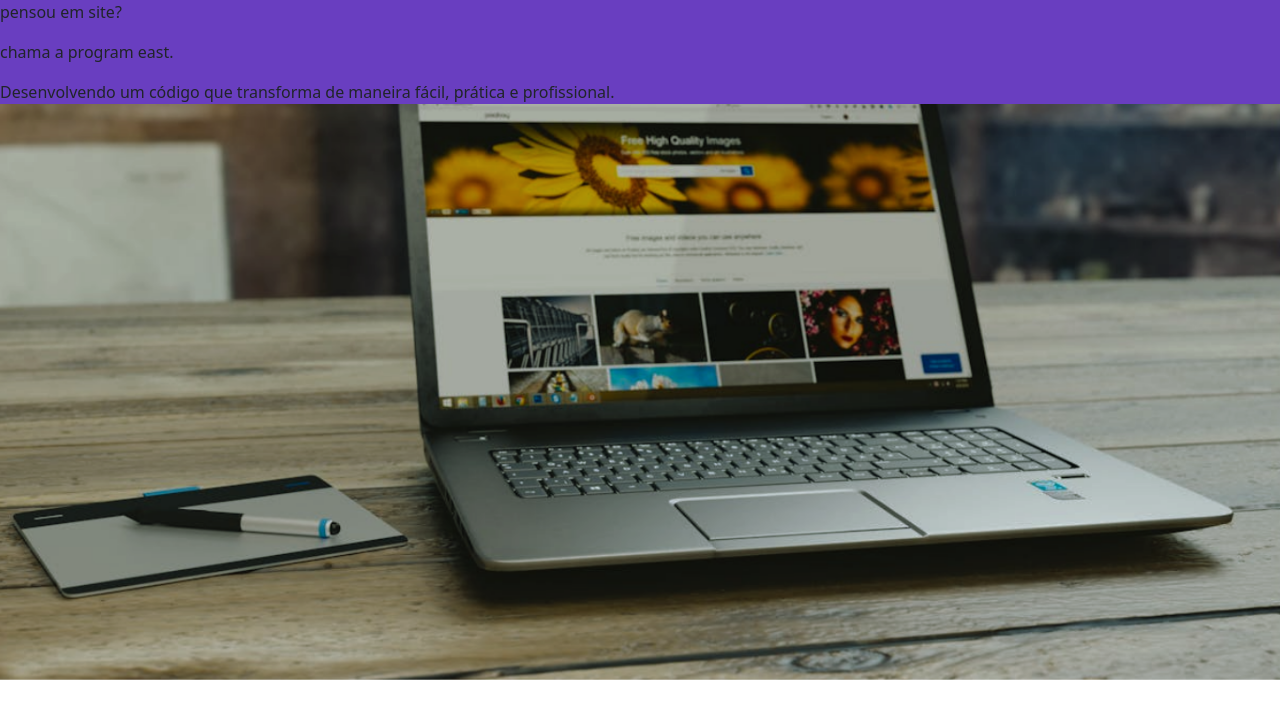
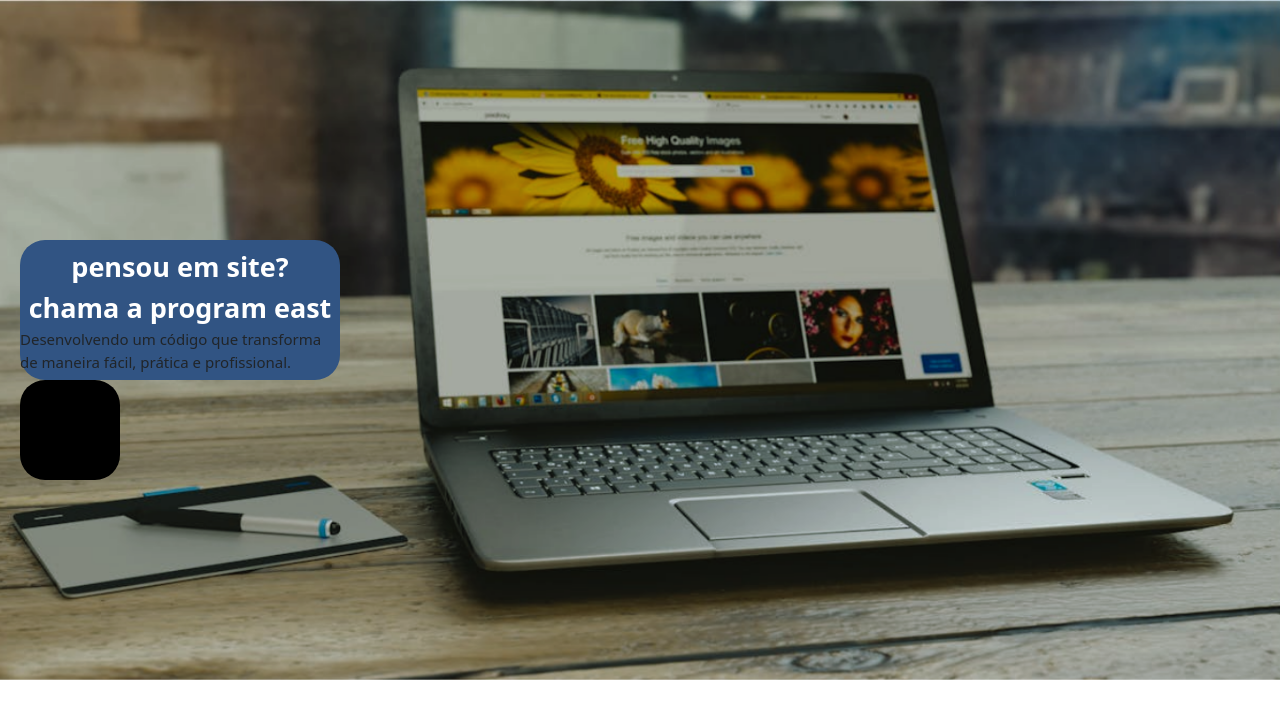
Before and after one commit to ProgramEast/portfolio, a PHP site: page / in a window 1280 px wide. Shown: the part 68-787 px from the top of the page. Run offline with PHP 8.4, Linux system fonts and the light colour scheme.

Commit message:
desenvolvendo 2 cards iniciais e mudando o icone da janela Web

```diff
--- a/css/style.css
+++ b/css/style.css
@@ -182,12 +182,55 @@
     background-size: cover;
     background-position: center;
     background-repeat: no-repeat;
+    /*  */
+    display: flex;
+    align-items: center;
+    padding-left: 20px;
+
 }
-.card-inicial{
-    background-color: #693ec0;
-    width: auto;
+.div-cards{
+    height:auto;
+
+
+
+}
+/* card 1 da parte inicial */
+.card-1{
+width: 320px;
+height: 140px;
+background-color: #315483;
+border-radius: 25px;
+display: flex;
+align-items: center;
+flex-direction: column;
+justify-content: center;
+
+
+}
+/* texto 1 card 1 */
+#p-card-1{
+margin: 0;
+text-align: center;
+font-size: 27px;
+font-weight: 900;
+color: #ffffff;
+}
+/* texto 2 card 1 */
+#p2-card-1{
+margin: 0;
+text-align: left;
+font-size: 15px;
+}
+
+
+.card-2{
+width: 100px;
+height: 100px;
+background-color: #000000;
+border-radius: 25px;
 }
 /*card da stay fit !!!*/
+
 /* ---------------------------------------------------------------- */
 .container-principal {
     display: flex;
--- a/index.html
+++ b/index.html
@@ -8,6 +8,7 @@
     <link rel="stylesheet" href="css/style.css"> <!-- arquivo style css-->
     <link rel="stylesheet" href="css/bootstrap.min.css"> <!-- arquivo css do bootstrap -->
     <link rel="stylesheet" href="https://cdn.jsdelivr.net/npm/bootstrap-icons@1.13.1/font/bootstrap-icons.min.css">
+    <link rel="icon" href="/img/icone_programEast.png">
     <!-- icones do bootstrap -->
 </head>
 
@@ -58,16 +59,13 @@
 
     <!-- INICIO ÁREA INICIAL -->
     <section class="section_inicial">
-        <div class="card-inicial">
-            <div>
-                <div>
-                    <p>pensou em site?</p>
-                    <p>chama a program east.</p>
-                </div>
+        <div class="div-cards">
+            <div class="card-1">
+                <p id="p-card-1">pensou em site?<br>chama a program east</p>
+
+                <p id="p2-card-1">Desenvolvendo um código que transforma de maneira fácil, prática e profissional.</p>
             </div>
-            <div>
-                <p>Desenvolvendo um código que transforma de maneira fácil, prática e profissional.</p>
-            </div>
+            <div class="card-2"></div>
         </div>
     </section>
     <!-- FIM ÁREA INICIAL -->
```
Also changed, not shown: img/icone_programEast.png (added).
